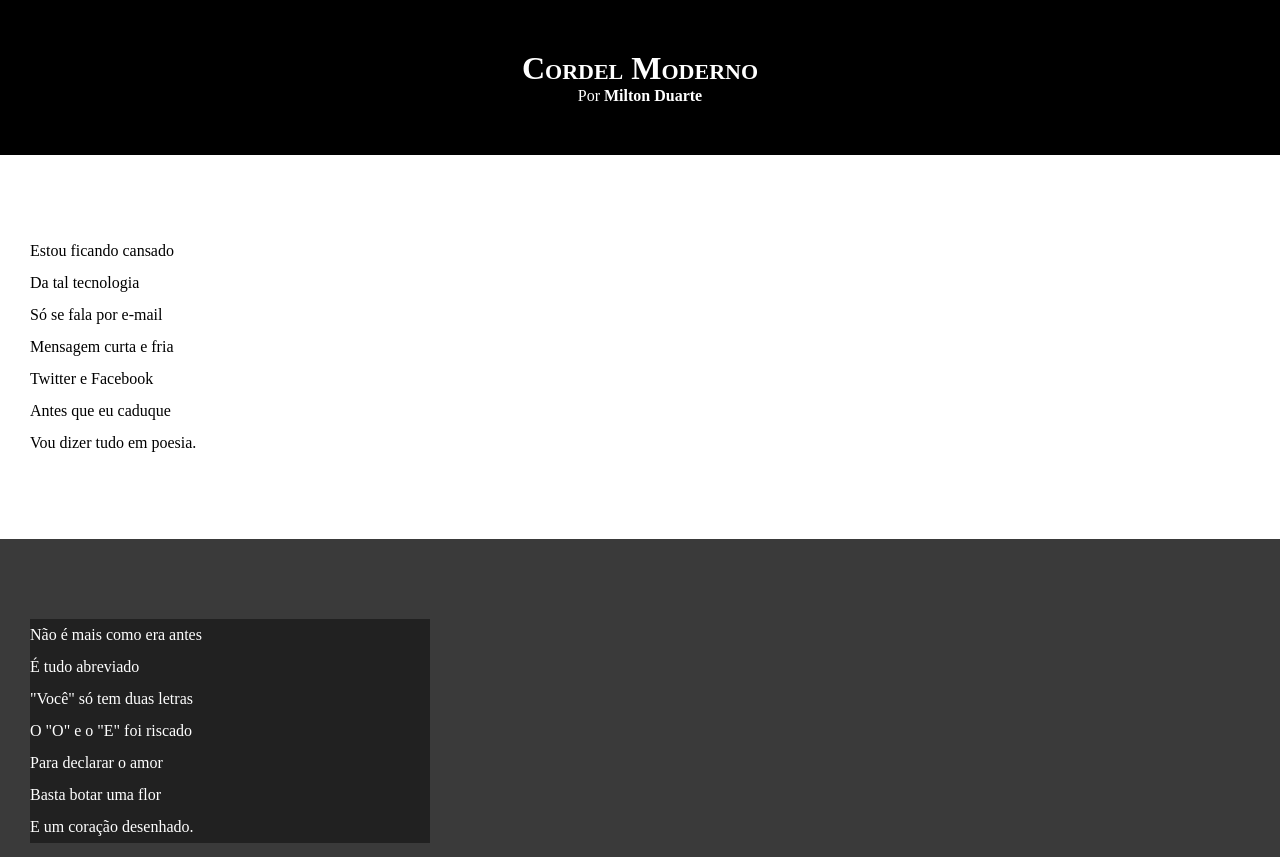
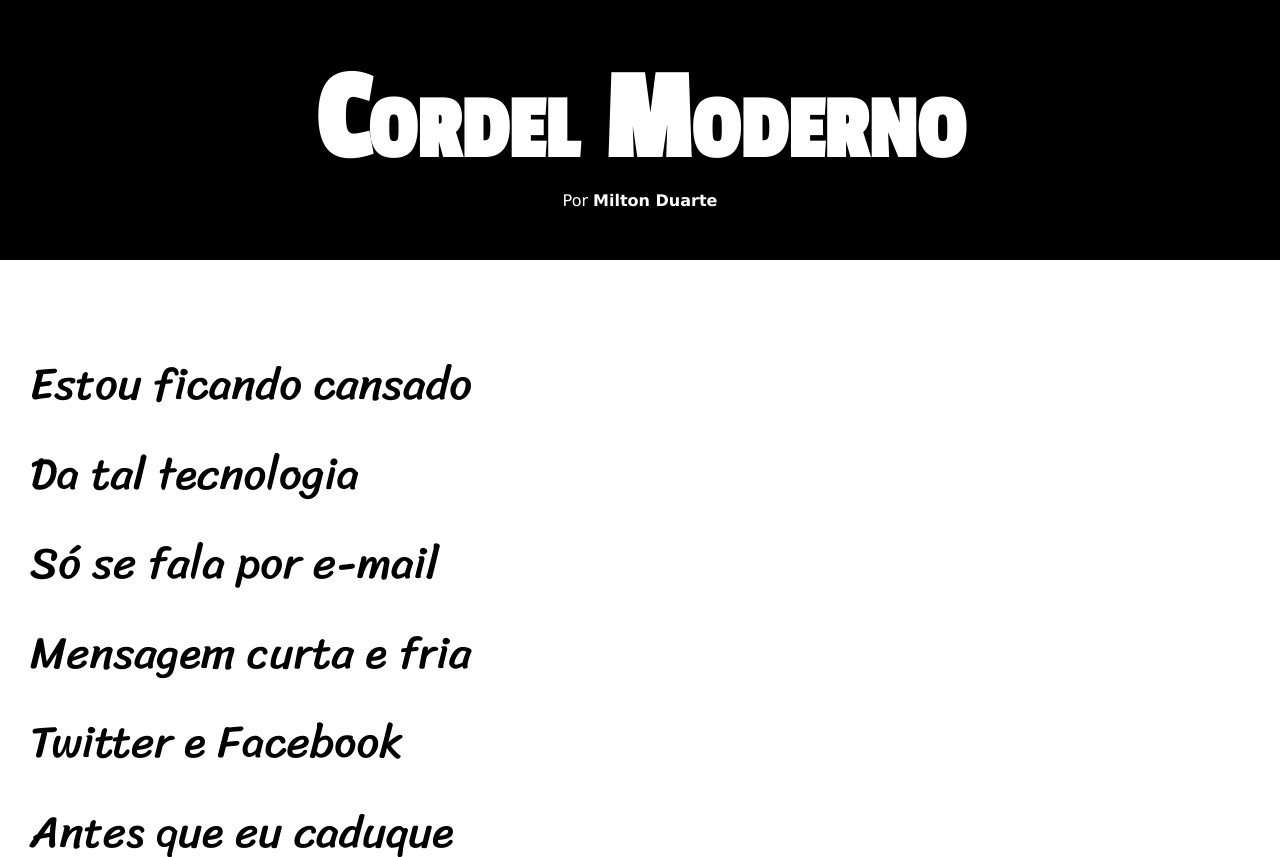
Before and after one commit to VitinBF/html-css, a plain HTML site: page desafios/dx12/index.html in a window 1280 px wide. Shown: the top 857 px of the page. Drawn offline with Linux system fonts and the light colour scheme.

Commit message:
atualizei o style dx12

```diff
--- a/desafios/dx12/style.css
+++ b/desafios/dx12/style.css
@@ -1,10 +1,24 @@
+@import url('https://fonts.googleapis.com/css2?family=Passion+One&display=swap');
+
+@import url('https://fonts.googleapis.com/css2?family=Passion+One&family=Sriracha&display=swap');
+
+:root {
+    --fonte1: Verdana, Geneva, Tahoma, sans-serif;
+    --fonte2: 'Passion One', cursive;
+    --fonte3: 'Sriracha', cursive;
+}
+
+
 * {
     margin: 0;
     padding: 0;
+    font-size: 1em;
 }
 html,body {
     min-height: 100vh;
     background-color: darkgray;
+    font-family: var(--fonte1);
+
 }
 header {
     background-color: black;
@@ -14,6 +28,8 @@ header {
 header > h1 {
     padding-top: 50px;
     font-variant: small-caps;
+    font-family: var(--fonte2);
+    font-size: 10vw;
 }
 header > p {
     padding-bottom: 50px;
@@ -31,6 +47,8 @@ section {
     padding-bottom: 10vh;
     line-height: 2em;
     padding-left: 30px;
+    font-family: var(--fonte3);
+    font-size: 3.5vw;
 }
 section.normal {
     background-color: white;
@@ -42,7 +60,8 @@ section.imagem {
 }
 section.imagem > p {
     background-color: rgba(0, 0, 0, 0.438);
-    width: 400px;
+    display: inline-block;
+    padding: 5px;
 }
 footer {
     background-color: black;
```
